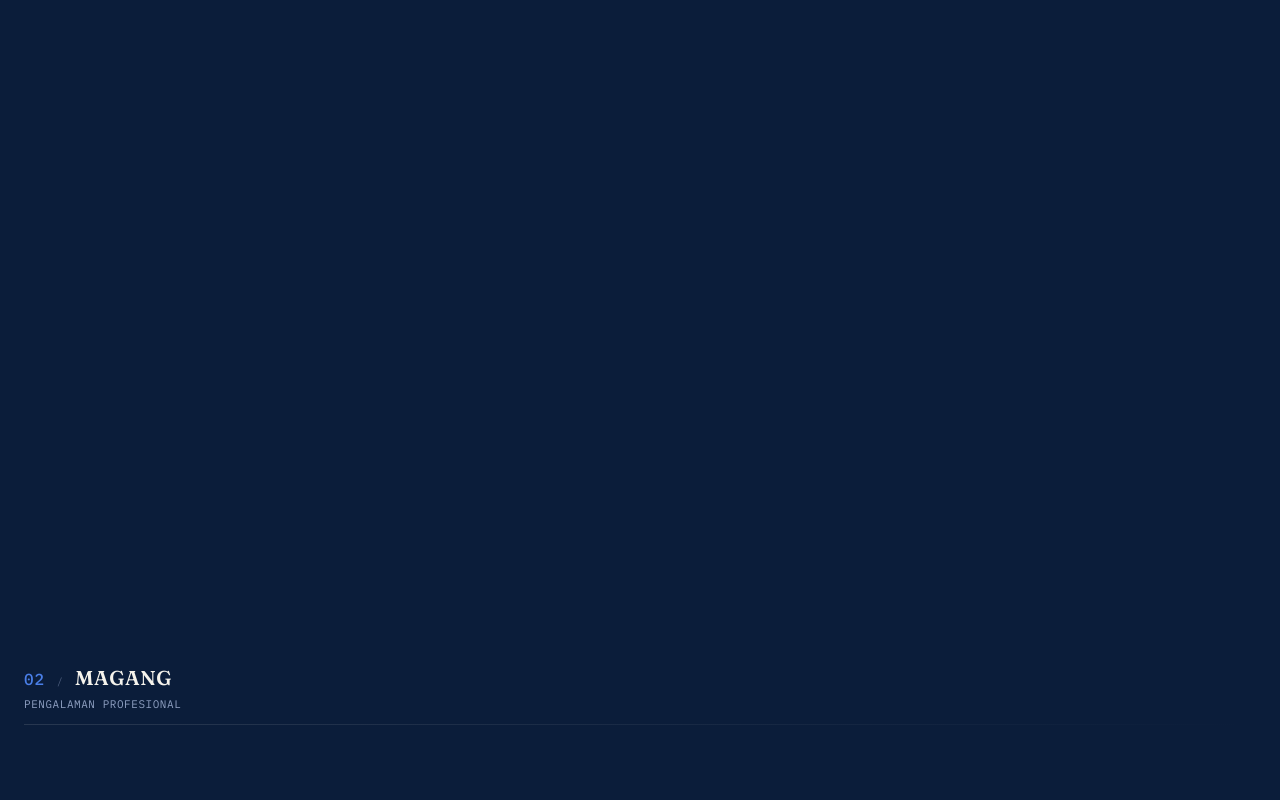
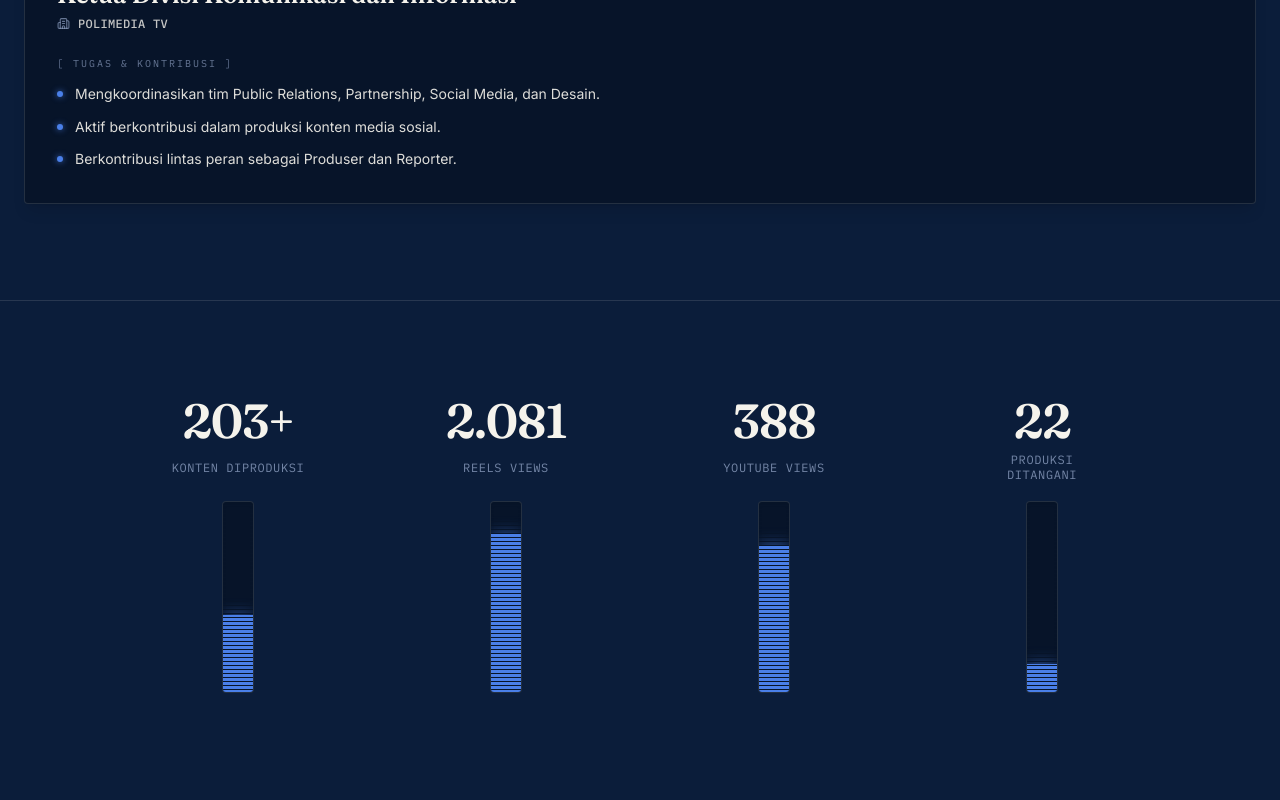
Before and after one commit to 1iki/portofolio-zahara, a React (Vite) app: page / in a window 1280 px wide. Shown: the part 3350-4150 px from the top of the page. Built offline with nearby package versions, Linux system fonts and the light colour scheme.

Commit message:
REORDER VIEWPAGE

```diff
--- a/src/App.jsx
+++ b/src/App.jsx
@@ -10,11 +10,11 @@ import ScanlineOverlay from './components/ScanlineOverlay';
 import Navbar from './components/Navbar';
 import Hero from './components/Hero';
 import About from './components/About';
+import Timeline from './components/Timeline';
+import StatsLevelMeter from './components/StatsLevelMeter';
 import WorkGrid from './components/WorkGrid';
 import ScriptPreviewSection from './components/ScriptPreviewSection';
 import DocumentationSection from './components/DocumentationSection';
-import StatsLevelMeter from './components/StatsLevelMeter';
-import Timeline from './components/Timeline';
 import Contact from './components/Contact';
 
 export default function App() {
@@ -29,11 +29,11 @@ export default function App() {
         <main>
           <Hero />
           <About />
+          <Timeline />
+          <StatsLevelMeter />
           <WorkGrid />
           <ScriptPreviewSection />
           <DocumentationSection />
-          <StatsLevelMeter />
-          <Timeline />
         </main>
 
         <Contact />
```
